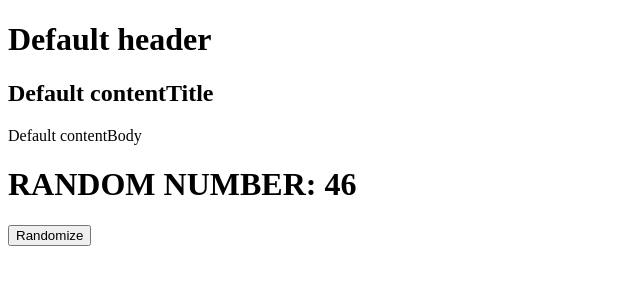
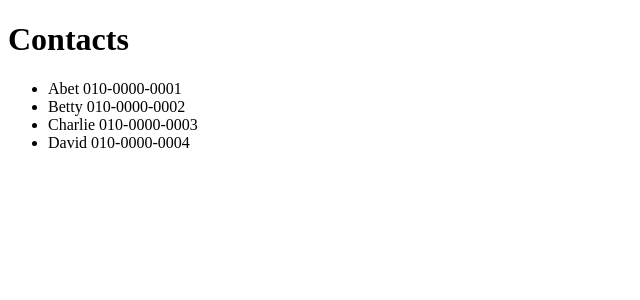
Before and after one commit to NoMoreViolence/react-study, a React app: page / in a window 1280 px wide. Shown: the top 300 px of the page, without its empty margins (0-640 px from the left). Built offline with nearby package versions, Linux system fonts and the light colour scheme.

Commit message:
Components Mapping

```diff
--- a/src/components/App.js
+++ b/src/components/App.js
@@ -1,10 +1,13 @@
 import React from 'react';
 import ReactDOM from 'react-dom';
+/*
 import Header from './Header';
 import Content from './Content';
 import RandomNumber from './RandomNumber';
+*/
 
 class App extends React.Component {
+  /*
   constructor(props) {
     super(props);
 
@@ -20,8 +23,11 @@ class App extends React.Component {
       value: randomValue
     });
   }
+  */
 
   render() {
+    return <Contacts />;
+    /*
     // this.state.value 숫자, this.uadateValue 업데이트 된 숫자, 이 숫자를 setState를 통해서 number에게 넘겨주면 값은 변경된다
     return (
       <div>
@@ -33,13 +39,58 @@ class App extends React.Component {
         <RandomNumber number={this.state.value} onUpdate={this.updateValue} />
       </div>
     );
+    */
   }
 }
 
+class Contacts extends React.Component {
+  // state 생성 데이터 파일
+  constructor(props) {
+    super(props);
+    this.state = {
+      contactData: [
+        { name: 'Abet', phone: '010-0000-0001' },
+        { name: 'Betty', phone: '010-0000-0002' },
+        { name: 'Charlie', phone: '010-0000-0003' },
+        { name: 'David', phone: '010-0000-0004' }
+      ]
+    };
+  }
+
+  render() {
+    // map으로 감싸서 한개씩 이름 전화부 생성
+    return (
+      <div>
+        <h1>Contacts</h1>
+        <ul>
+          {this.state.contactData.map(contact => {
+            return (
+              // props.name /// props.phone
+              <ContactInfo name={contact.name} phone={contact.phone} />
+            );
+          })}
+        </ul>
+      </div>
+    );
+  }
+}
+
+// 전화번호 이름 레이아웃
+class ContactInfo extends React.Component {
+  render() {
+    return (
+      <li>
+        {this.props.name} {this.props.phone}
+      </li>
+    );
+  }
+}
+/*
 App.defaultProps = {
   headerTitle: 'Default header',
   contentTitle: 'Default contentTitle',
   contentBody: 'Default contentBody'
 };
+*/
 
 export default App;
```
